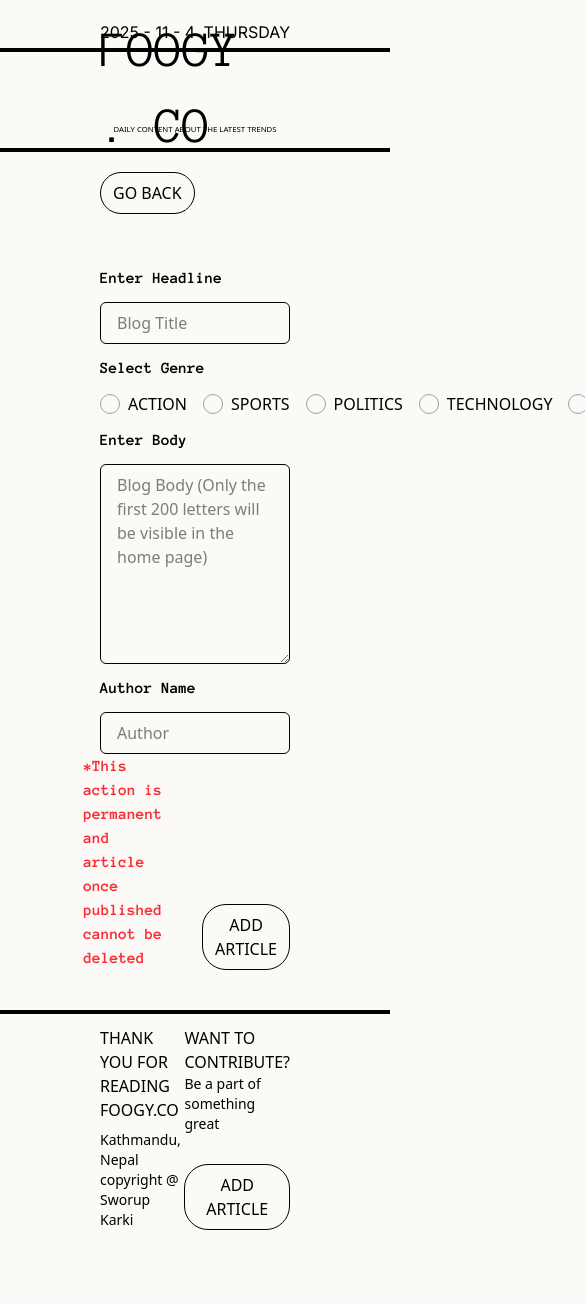
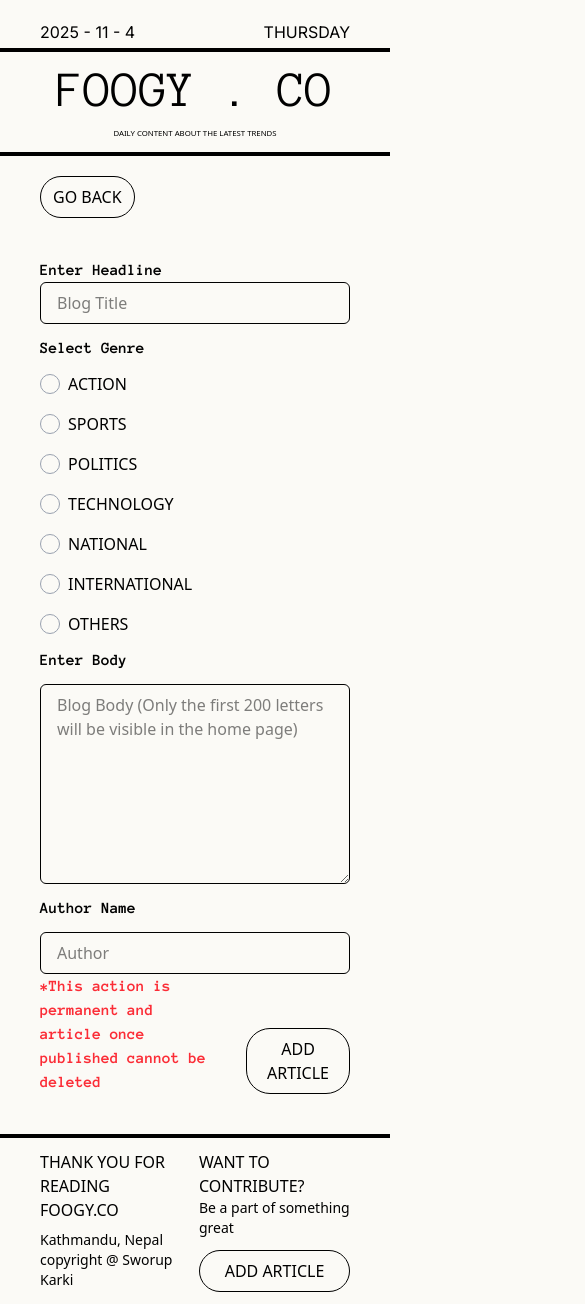
Before and after one commit to me-foogy/Foogy_Newsletter, a React (Vite) app: page /newPost in a window 390 px wide. Shown: the top 1304 px of the page, 585 px wide, since content can reach past the window. Before the commit the page ends 1242 px from the top, so only its background shows below. Built offline with nearby package versions, Linux system fonts and the light colour scheme.

Commit message:
Made the page somewhat responsive using tailwind but the code is not very maintainable in the responsive department

```diff
--- a/src/frontend/App.jsx
+++ b/src/frontend/App.jsx
@@ -1,11 +1,15 @@
 import{BrowserRouter, Routes, Route} from "react-router-dom"
 import { ToastContainer} from 'react-toastify';
 import 'react-toastify/dist/ReactToastify.css';
-import Header from './components/header'
-import Articles from './components/articles'
-import Footer from './components/footer'
-import AddNewPost from './components/addNewPost'
+import Header from './components/header';
+import Articles from './components/articles';
+import Footer from './components/footer';
+import AddNewPost from './components/addNewPost';
+import ReadMore from './components/readMore';
 export default function App(){
+
+    const url="http://localhost:5000";
+
     return(
         <BrowserRouter>
             <ToastContainer/>
@@ -14,6 +18,7 @@
 
             <Route path='/' element={<Articles/>} />
             <Route path='/newPost' element={<AddNewPost/>}/>
+            <Route path="/readMore" element={<ReadMore/>}></Route>
 
             </Routes>
             <Footer/>
--- a/src/frontend/components/addNewPost.jsx
+++ b/src/frontend/components/addNewPost.jsx
@@ -5,6 +5,7 @@
 
 
 export default function AddNewPost(){
+    const url = import.meta.env.VITE_SERVER_URL;
     const navigate=useNavigate();
 
     const [formDetails, setFormDetails] = useState({
@@ -34,7 +35,6 @@
 
     async function handleSubmit (e){
         e.preventDefault();
-        const url="http://localhost:5000";
         try{
             const res= await axios.post(`${url}/posts`,formDetails)
             console.log("Data added successfully",res.data);
@@ -49,16 +49,16 @@
 
     return(
         <>
-        <button onClick={()=>navigate("/")} className='mx-(--m-side) mt-5 border rounded-3xl px-3 py-2 cursor-pointer hover:border-[var(--hover-color)] hover:text-[var(--hover-color)]'>GO BACK</button>
-        <form onSubmit={handleSubmit} className="mx-[var(--m-side)] my-10 flex flex-col">
+        <button onClick={()=>navigate("/")} className='mx-10 lg:mx-(--m-side) mt-5 border rounded-3xl px-3 py-2 cursor-pointer hover:border-[var(--hover-color)] hover:text-[var(--hover-color)]'>GO BACK</button>
+        <form onSubmit={handleSubmit} className=" mx-10 lg:mx-[var(--m-side)] my-10 flex flex-col">
 
-            <label className="block font-anonymous my-3 font-bold">Enter Headline</label>
+            <label className="block font-anonymous lg:my-3 font-bold">Enter Headline</label>
             <input type="text" name='title' value={formDetails.heading} onChange={handleChange} placeholder="Blog Title" required
               className="border rounded-md w-full px-4 py-2"/>
 
 
             <label className='block font-anonymous my-3 font-bold'>Select Genre</label>
-            <div className='flex gap-4 flex-row justify-evenly'>
+            <div className='flex gap-4 flex-col lg:flex-row lg:justify-evenly'>
             {genreOptions.map(eachGenre=>{
                 return (<label className="flex items-center gap-2 cursor-pointer">
                 <input
@@ -83,7 +83,7 @@
 
             <div className='flex justify-end items-end'>
                 <p className='text-red-500 font-anonymous font-bold pr-10'>*This action is permanent and article once published cannot be deleted</p>
-                <button type='submit' className='border rounded-3xl px-3 mt-10 align-right py-2 hover:cursor-pointer hover:border-[var(--hover-color)] hover:text-[var(--hover-color)] w-50'>ADD ARTICLE</button>
+                <button type='submit' className='border rounded-3xl px-5 lg:px-3 mt-10 align-right py-2 hover:cursor-pointer hover:border-[var(--hover-color)] hover:text-[var(--hover-color)] w-50'>ADD ARTICLE</button>
             </div>
 
         </form>
--- a/src/frontend/components/articles.jsx
+++ b/src/frontend/components/articles.jsx
@@ -1,12 +1,14 @@
 import {useEffect, useState} from "react";
+import {Navigate, useNavigate} from 'react-router-dom';
 import axios from "axios";
 
+const url = import.meta.env.VITE_SERVER_URL;
 
 export default function Article(){
 
     const [posts, setPosts] = useState([]);
     const [tag, setTag] = useState('TRENDING');
-const url="http://localhost:5000"
+
     useEffect(()=>{
         const fetchPosts = async () =>{
             try{
@@ -21,17 +23,17 @@
         fetchPosts(); //fetch all the posts from the backend server
     },[tag])
 
+
+
     function tagClick(tag){
         setTag(tag);
     }
-
-
 
     return(
         <>
         <nav>
 
-                <ul className="flex flex-row mx-[var(--m-side)] mt-[10px] justify-evenly">
+                    <ul className="flex flex-wrap gap-4 mx-10 lg:mx-[var(--m-side)] mt-[10px] justify-evenly">
                         <li className="cursor-pointer hover:text-[var(--hover-color)]" onClick={()=>tagClick("TRENDING")}>TRENDING</li>
                         <li className="cursor-pointer hover:text-[var(--hover-color)]" onClick={()=>tagClick("ACTION")}>ACTION</li>
                         <li className="cursor-pointer hover:text-[var(--hover-color)]" onClick={()=>tagClick("SPORTS")}>SPORTS</li>
@@ -50,7 +52,7 @@
             </div>
 
         :
-    <div className=" mt-10 grid grid-cols-2 gap-x-6 gap-y-8 mx-[var(--m-side)]">
+        <div className=" mt-10 grid grid-cols-1 lg:grid-cols-2 gap-x-6 gap-y-8 mx-10 md:mx-[var(--m-side)]">
             {
                 posts.map(item=> <EachArticle {...item}/>)
             }
@@ -64,6 +66,22 @@
 
 function EachArticle(props){
 
+    let navigation = useNavigate();
+
+     function updateViews(id){
+        const update=async()=>{
+            try{
+            await axios.put(`${url}/posts?id=${id}`);
+            console.log(`data successfully updated`);
+            }
+        catch(e)
+        {
+            console.log('There is a problem in uploading data');
+        }
+    }
+    update();
+    }
+
     let genreSection = props.genre.map(genre=>{
                 return <h6 className="border px-2 rounded-2xl mr-[10px]">{genre}</h6>
             })
@@ -74,13 +92,19 @@
             {/* section for genre */}
             <div className="flex flex-row">{genreSection}</div>
             <h1 className="mt-5 text-4xl">{props.title}</h1>
-            <p className="mt-2 text-justify">{props.body.split("").slice(0,200).join("")+" ..."}</p>
+            <p className="whitespace-pre-wrap mt-2 text-justify">{props.body.split("").slice(0,200).join("")+" ..."}</p>
             <div className="flex flex-row justify-between mt-5">
                 <div>
                 <p className='mb-1'>Author : {props.author}</p>
                 <p>{props.date.split("").splice(0,10).join("")} | {props.views} Views</p>
                 </div>
-                <button className="border px-4 py-2 rounded-3xl cursor-pointer hover:border-[var(--hover-color)] hover:text-[var(--hover-color)]">Read More</button>
+                <button className="border px-4 py-2 rounded-3xl cursor-pointer hover:border-[var(--hover-color)] hover:text-[var(--hover-color)]"
+                 onClick={()=>{
+                    console.log(props._id);
+                    updateViews(props._id);
+                    navigation('/readMore', {state:props});
+                    return;
+                }}>Read More</button>
             </div>
 
         </article>
--- a/src/frontend/components/footer.jsx
+++ b/src/frontend/components/footer.jsx
@@ -6,7 +6,7 @@
     return(
         <footer>
             <hr className="bg-black border-2 mt-9"/>
-            <div className="flex flex-row justify-between mx-[var(--m-side)] my-3">
+            <div className="flex flex-row justify-between mx-10 lg:mx-[var(--m-side)] my-3">
                 <div>
                     <p>THANK YOU FOR READING</p>
                     <p>FOOGY.CO</p>
--- a/src/frontend/components/header.jsx
+++ b/src/frontend/components/header.jsx
@@ -11,14 +11,14 @@
 
     return(
         <header>
-            <div className="flex flex-row justify-between mx-[var(--m-side)] mt-5 mb-1 font-inter">
+            <div className="flex flex-row justify-between mx-10 md:mx-[var(--m-side)] mt-5 mb-1 font-inter">
                 <p>{date}</p>
                 <p>{day}</p>
             </div>
             <hr className="bg-black border-2"/>
             <div className="flex flex-col items-center">
-                <h1 className="font-anonymous mx-[var(--m-side)] mt-[-40px] text-[13vw]">FOOGY . CO</h1>
-                <h3 className="text-[2vw] mt-[-40px] mb-3">DAILY CONTENT ABOUT THE LATEST TRENDS</h3>
+                <h1 className="font-anonymous md:mx-[var(--m-side)] md:mt-[-40px] text-[13vw]">FOOGY . CO</h1>
+                <h3 className="text-[2vw] md:mt-[-40px] mb-3">DAILY CONTENT ABOUT THE LATEST TRENDS</h3>
             </div>
             <hr className="bg-black border-2"/>
         </header>
--- /dev/null
+++ b/src/frontend/components/readMore.jsx
@@ -0,0 +1,19 @@
+import { useLocation, useNavigate} from "react-router-dom"
+
+export default function readMore(){
+    let location = useLocation();
+    let navigate = useNavigate();
+    const articleData = location.state;
+    return(
+    <article className="mx-10 lg:mx-(--m-side)">
+    <button onClick={()=>navigate("/")}className="border rounded-3xl px-3 mt-10 align-right py-2 hover:cursor-pointer hover:border-[var(--hover-color)] hover:text-[var(--hover-color)] w-50">GO BACK</button>
+    <h1 className="mt-10 lg:mt-6 text-3xl lg:text-5xl font-anonymous">{articleData.title}</h1>
+    <p className="whitespace-pre-wrap text-justify mt-10 text-1xl lg:text-2xl font-anonymous">{articleData.body}</p>
+    <div className="mt-10 mb-5">
+        <p className='font-anonymous'>Author : {articleData.author}</p>
+        <p className="font-anonymous">{articleData.date.split("").splice(0,10).join("")} | {articleData.views+1} Views</p>
+    </div>
+    </article>
+    )
+
+}
```
Also changed, not shown: 2 other files (tests, documents, lock files or other folders). Lines whose indentation alone changed are shown as unchanged.
